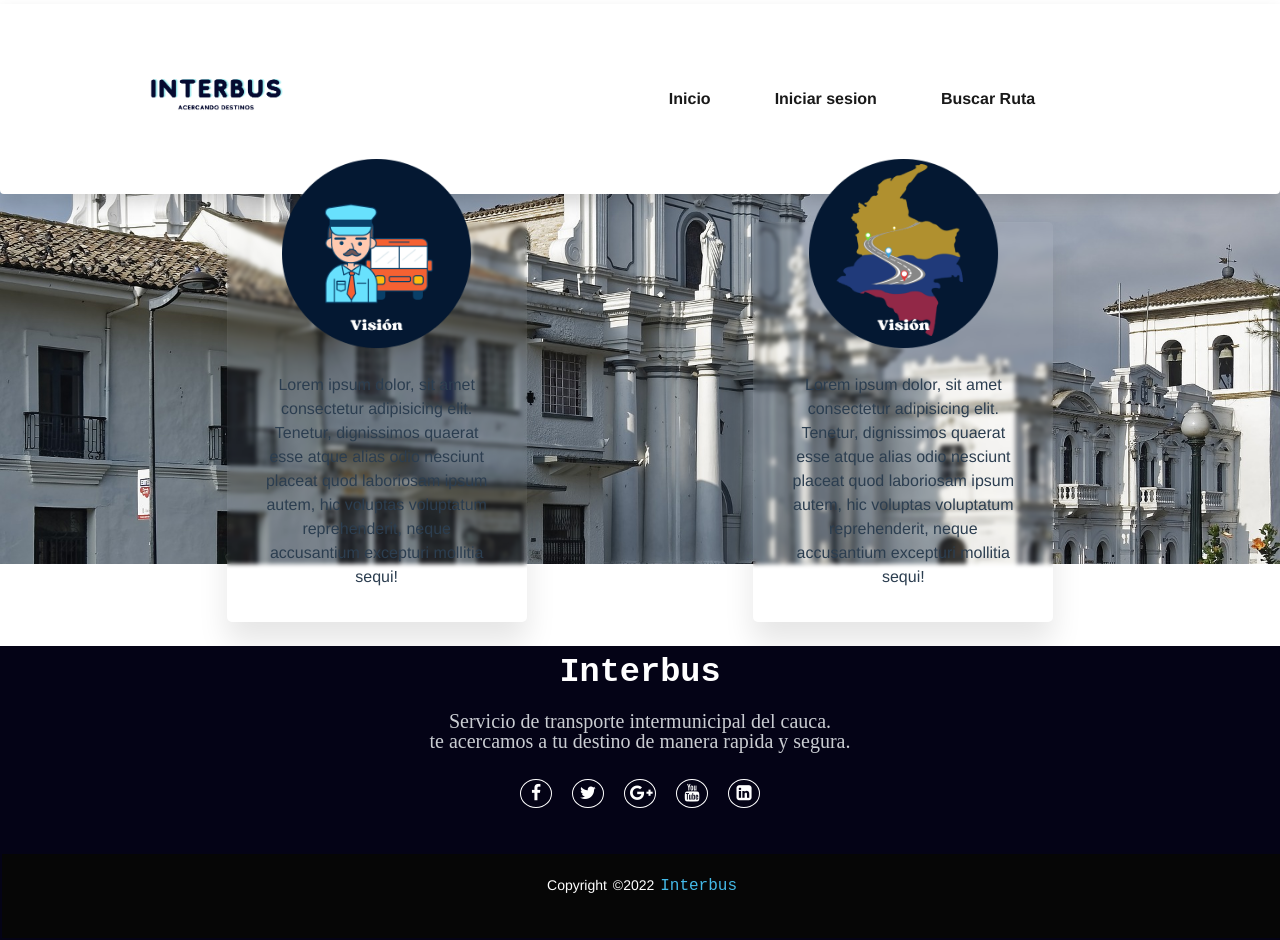
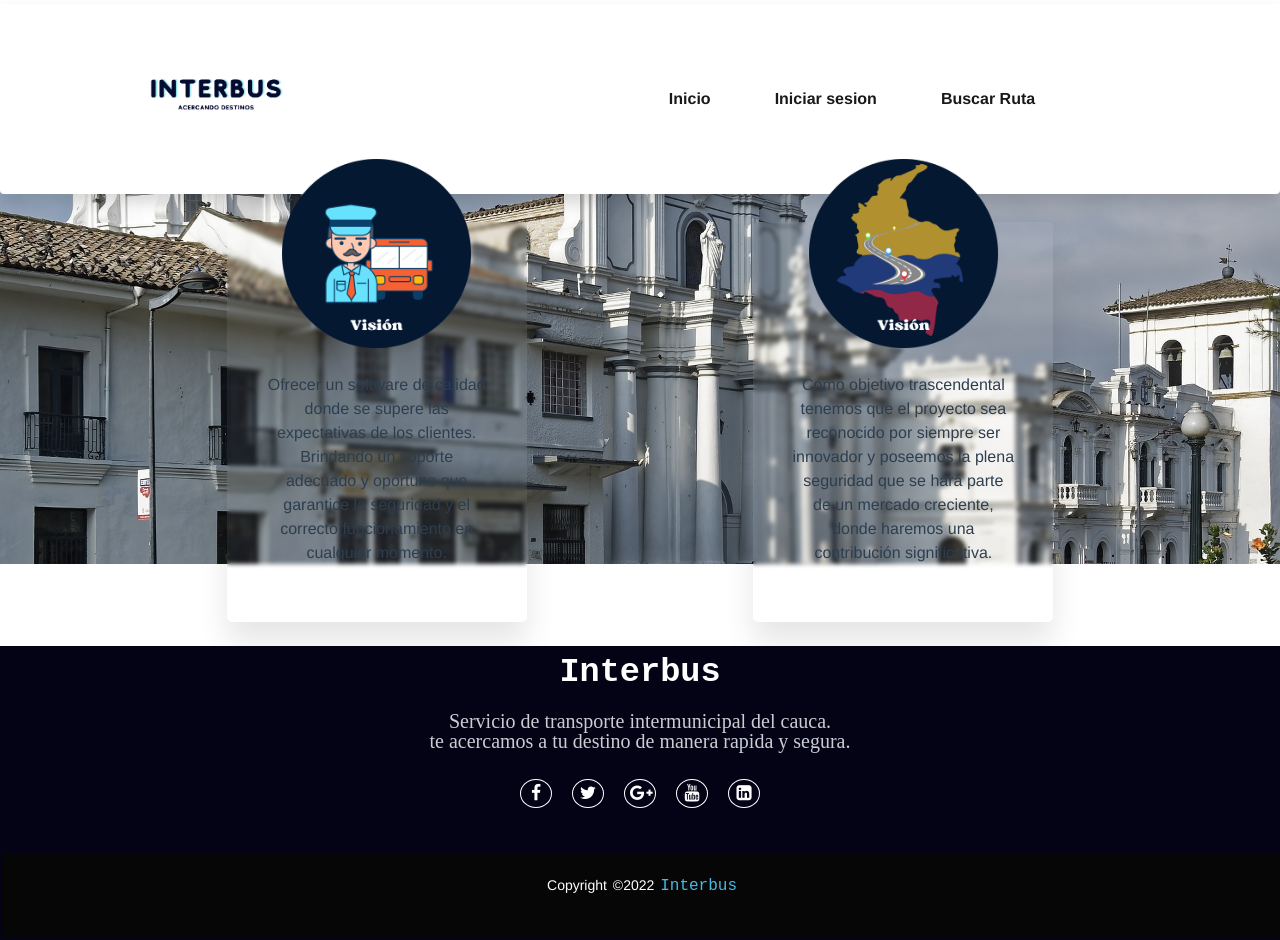
Before and after one commit to Yulder0703/interbusfronent, a Vue app: page / in a window 1280 px wide. Built offline with nearby package versions, Linux system fonts and the light colour scheme.

Commit message:
cambios diseñ3

```diff
--- a/src/components/InformacionComponent.vue
+++ b/src/components/InformacionComponent.vue
@@ -6,7 +6,7 @@
        </div>
       <b-col md="11">
           <div class="textomision">
-              Lorem ipsum dolor, sit amet consectetur adipisicing elit. Tenetur, dignissimos quaerat esse atque alias odio nesciunt placeat quod laboriosam ipsum autem, hic voluptas voluptatum reprehenderit, neque accusantium excepturi mollitia sequi!
+             Ofrecer un software de calidad donde se supere las expectativas de los clientes. Brindando un soporte adecuado y oportuno que garantice la seguridad y el correcto funcionamiento en cualquier momento.
           </div>
       </b-col>
 
@@ -19,7 +19,7 @@
        </div>
       <b-col md="11">
           <div class="textovision">
-              Lorem ipsum dolor, sit amet consectetur adipisicing elit. Tenetur, dignissimos quaerat esse atque alias odio nesciunt placeat quod laboriosam ipsum autem, hic voluptas voluptatum reprehenderit, neque accusantium excepturi mollitia sequi!
+            Como objetivo trascendental tenemos que el proyecto sea reconocido por siempre ser innovador y poseemos la plena seguridad que se hará parte de un mercado creciente, donde haremos una contribución significativa.
           </div>
       </b-col>
 
```
